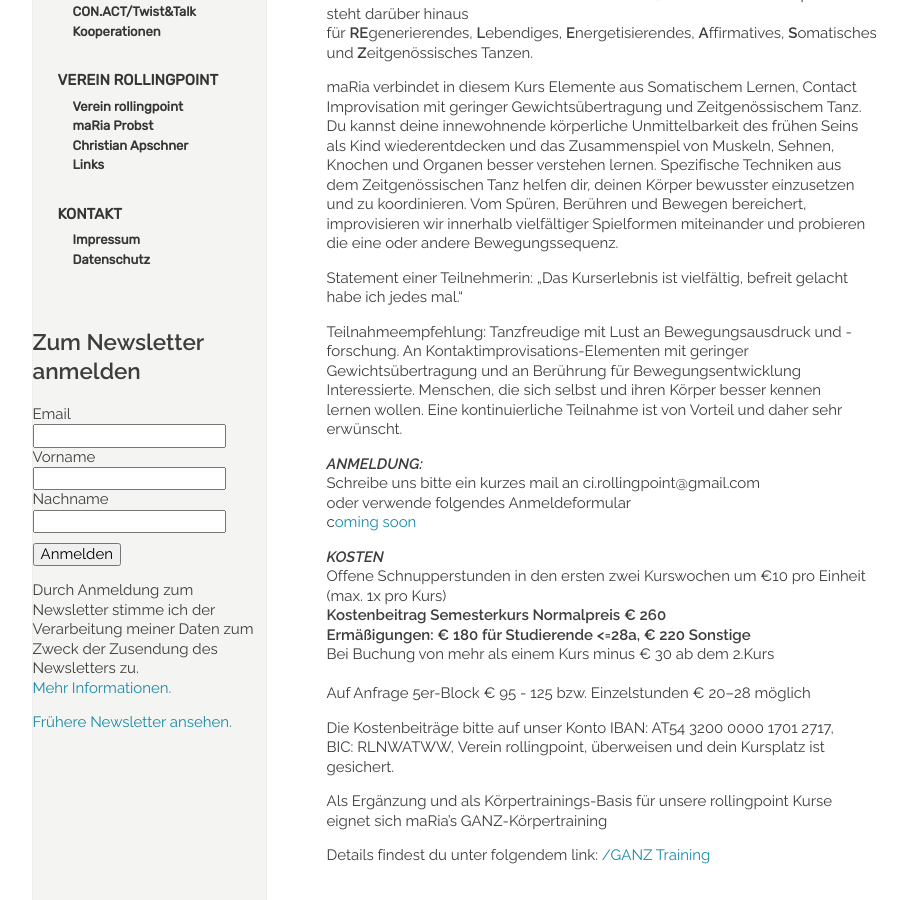
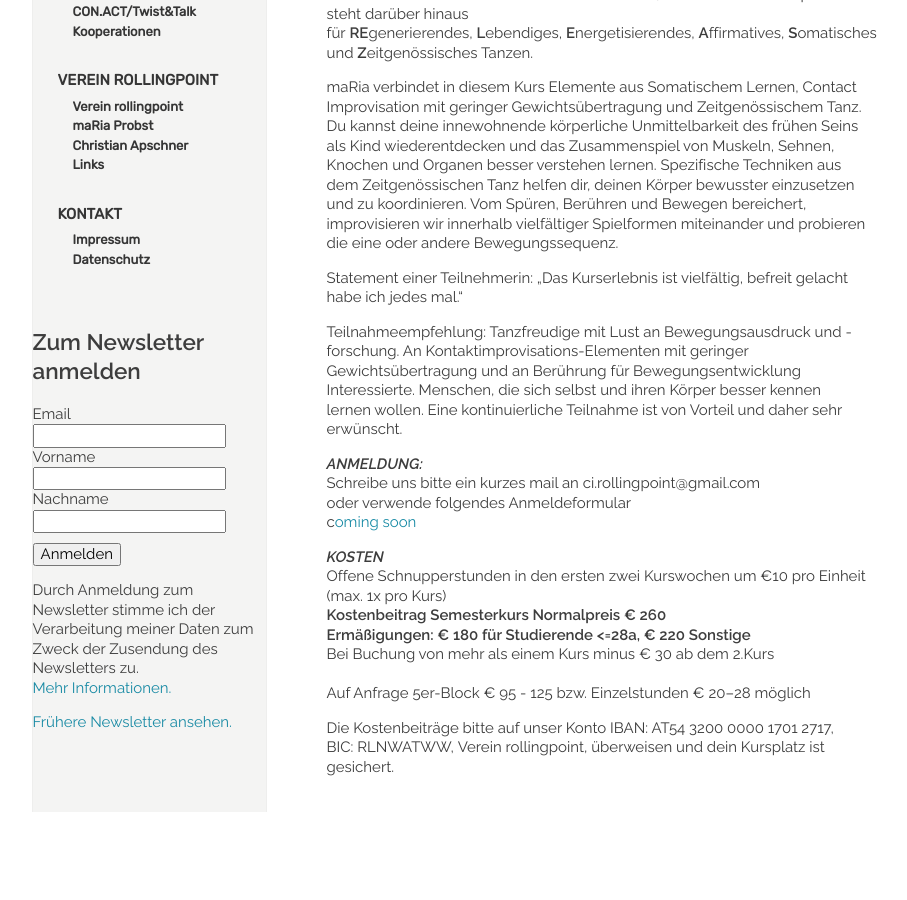
Before and after one commit to manulari/rollingpointat, a Jekyll site: the page built from _pages_de/releasze.md, in a window 1280 px wide and 900 px high, scrolled down 688 px. Shown: the whole window, without its empty margins (152-1059 px from the left). Built offline with Jekyll 4.4.1, drawn with Linux system fonts in a browser that asks for light colours; comment, search, counter and statistics services are not loaded; after the commit the page ends 1500 px from its top, so only the background shows below that.

Commit message:
Update page (de) “releasze”

```diff
--- a/_pages_de/releasze.md
+++ b/_pages_de/releasze.md
@@ -37,7 +37,3 @@ Bei Buchung von mehr als einem Kurs minus € 30 ab dem 2.Kurs\
 Auf Anfrage 5﻿er-Block € 95 - 125 bzw. Einzelstunden € 20–28 möglich
 
 Die Kostenbeiträge bitte auf unser Konto IBAN: AT54 3200 0000 1701 2717, BIC: RLNWATWW, Verein rollingpoint, überweisen und dein Kursplatz ist gesichert.
-
-Als Ergänzung und als Körpertrainings-Basis für unsere rollingpoint Kurse eignet sich maRia’s GANZ-Körpertraining
-
-Details findest du unter folgendem link:[ /GANZ Training](</GANZ Training>)
```
